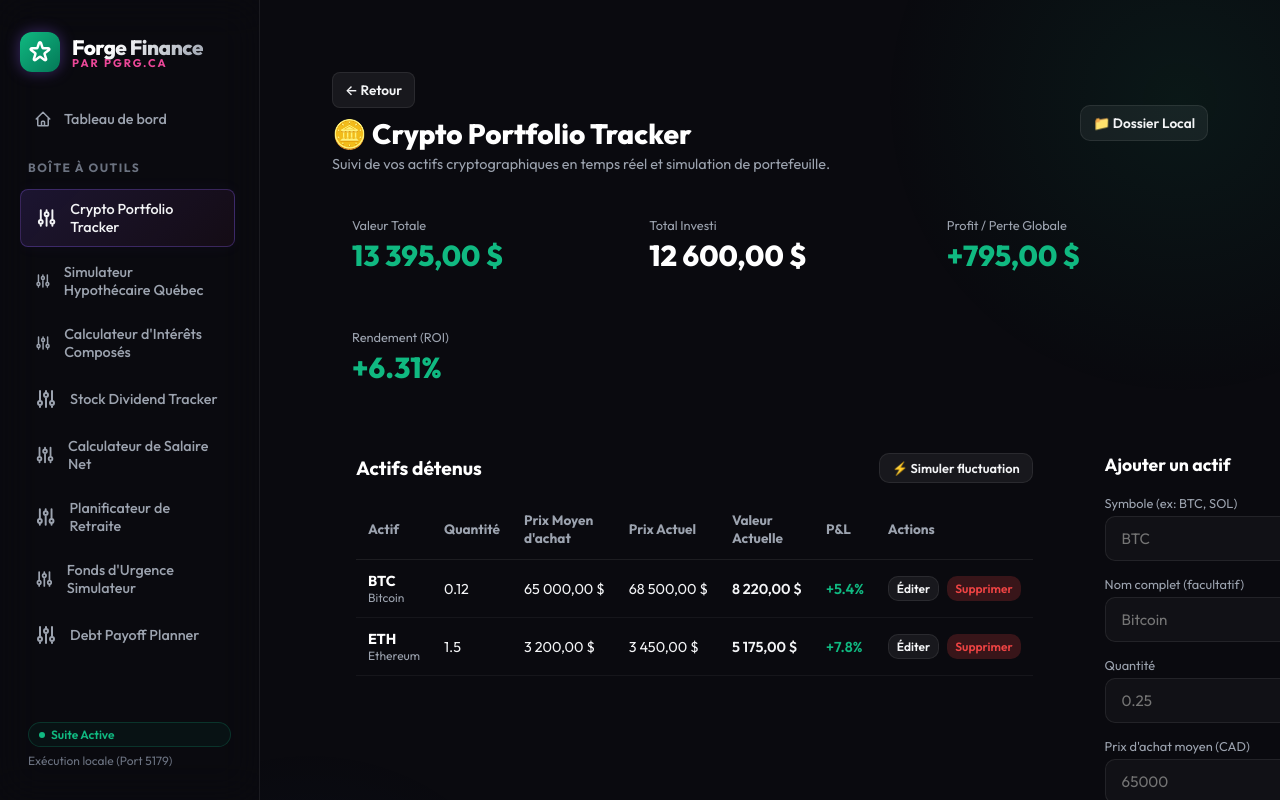
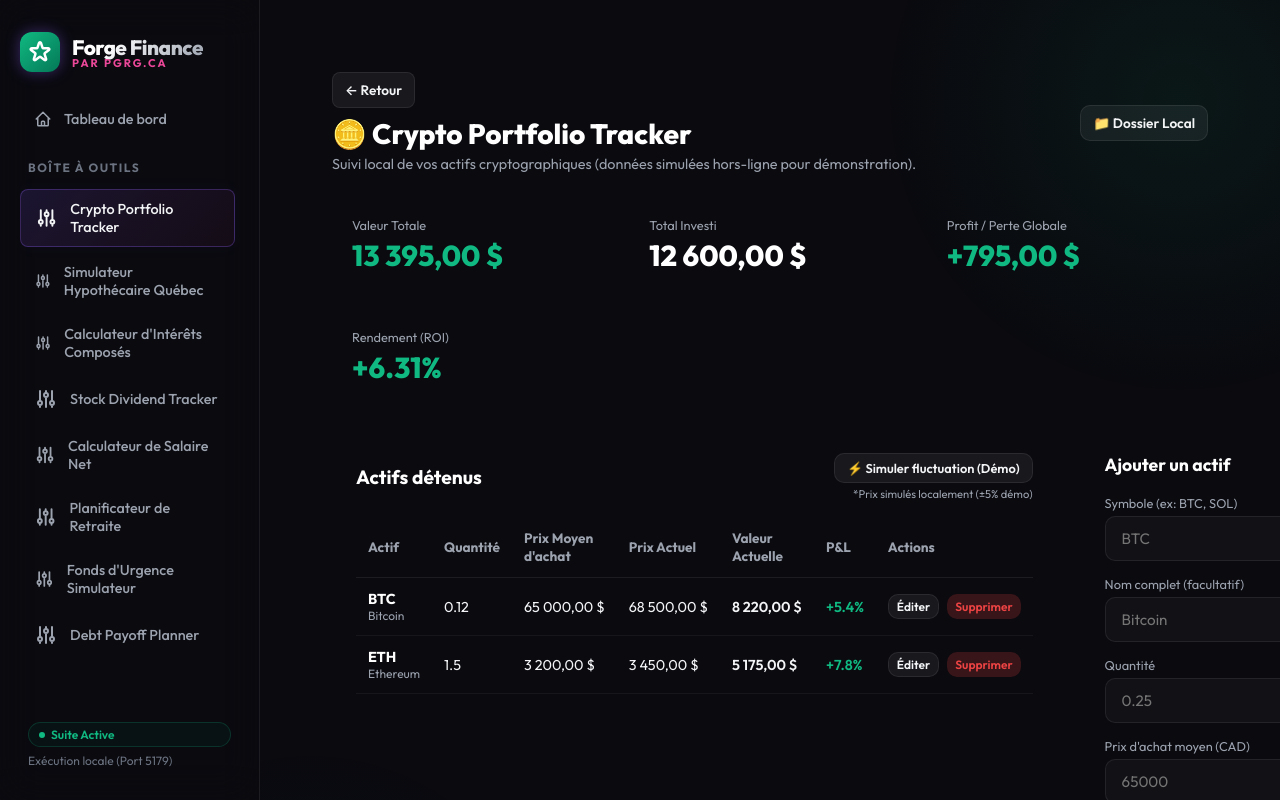
Before and after one commit to freeforgecontact-ai/freeforge, a React (Vite) app: page / in a window 1280 px wide. Both pictures are taken after a click on the button "Crypto Portfolio Tracker". Shown: the top 800 px of the page. Built offline with nearby package versions, Linux system fonts and the light colour scheme.

Commit message:
Finition 100% : correction de CryptoPortfolio avec étiquetage Démo et try-catch

```diff
--- a/src/tools/CryptoPortfolio.jsx
+++ b/src/tools/CryptoPortfolio.jsx
@@ -3,11 +3,19 @@ import FolderButton from '../components/FolderButton';
 
 export default function CryptoPortfolio({ goBack }) {
   const [assets, setAssets] = useState(() => {
+    try {
       const saved = localStorage.getItem('ff_crypto');
       return saved ? JSON.parse(saved) : [
         { id: '1', symbol: 'BTC', name: 'Bitcoin', amount: 0.12, avgPrice: 65000, currentPrice: 68500 },
         { id: '2', symbol: 'ETH', name: 'Ethereum', amount: 1.5, avgPrice: 3200, currentPrice: 3450 }
       ];
+    } catch (e) {
+      console.error("Erreur lors de la lecture de ff_crypto:", e);
+      return [
+        { id: '1', symbol: 'BTC', name: 'Bitcoin', amount: 0.12, avgPrice: 65000, currentPrice: 68500 },
+        { id: '2', symbol: 'ETH', name: 'Ethereum', amount: 1.5, avgPrice: 3200, currentPrice: 3450 }
+      ];
+    }
   });
 
   const [symbol, setSymbol] = useState('');
@@ -96,7 +104,7 @@ export default function CryptoPortfolio({ goBack }) {
             🪙 Crypto Portfolio Tracker
           </h1>
           <p style={{ fontSize: '0.9rem', color: 'var(--text-secondary)', marginTop: 4 }}>
-            Suivi de vos actifs cryptographiques en temps réel et simulation de portefeuille.
+            Suivi local de vos actifs cryptographiques (données simulées hors-ligne pour démonstration).
           </p>
         </div>
         <FolderButton toolId="crypto_tracker" toolName="CryptoPortfolio" localStorageKeys={["ff_crypto"]} />
@@ -135,9 +143,14 @@ export default function CryptoPortfolio({ goBack }) {
         <div className="glass-panel" style={{ padding: 24, borderRadius: 16 }}>
           <div style={{ display: 'flex', justifyContent: 'space-between', alignItems: 'center', marginBottom: 16 }}>
             <h2 style={{ fontSize: '1.2rem', fontWeight: 700, color: 'white' }}>Actifs détenus</h2>
+            <div style={{ display: 'flex', flexDirection: 'column', alignItems: 'flex-end', gap: 4 }}>
               <button onClick={simulateMarket} className="btn-premium btn-secondary" style={{ fontSize: '0.8rem', padding: '6px 12px' }}>
-              ⚡ Simuler fluctuation
+                ⚡ Simuler fluctuation (Démo)
               </button>
+              <span style={{ fontSize: '0.7rem', color: 'var(--text-secondary)' }}>
+                *Prix simulés localement (±5% démo)
+              </span>
+            </div>
           </div>
 
           <div style={{ overflowX: 'auto' }}>
```
Lines whose indentation alone changed are shown as unchanged.
